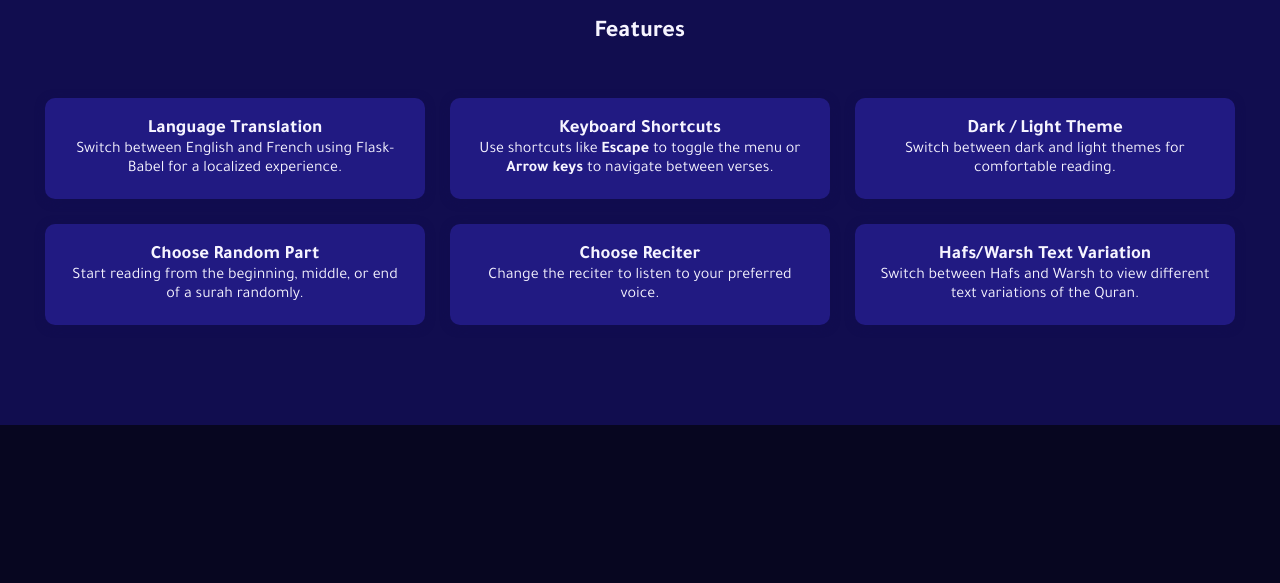
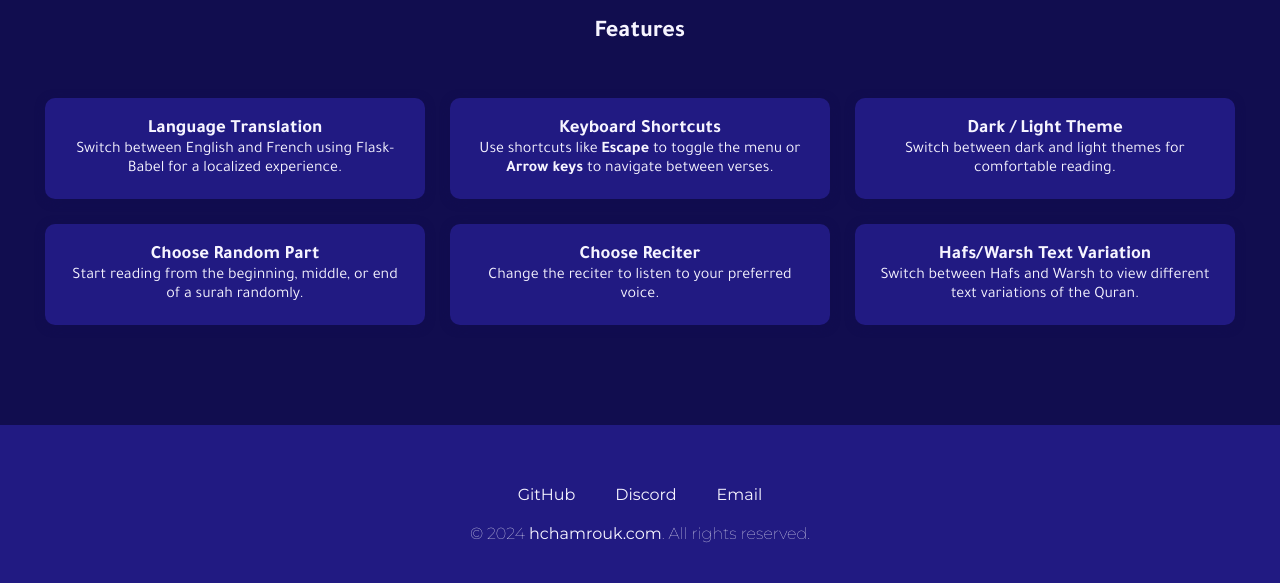
Before and after one commit to seyyko/portfolio, a Flask app: page /QuranTraining/ in a window 1280 px wide. Shown: the part 1750-2333 px from the top of the page. Before the commit the page ends 2175 px from the top, so only its background shows below. Run offline with Flask 3, Linux system fonts and the light colour scheme; parts of the project's set-up code (start-up, migrations or seed data) failed here and were passed over.

Commit message:
add a footer and update the translation

```diff
--- a/QuranTraining/templates/base.html
+++ b/QuranTraining/templates/base.html
@@ -84,6 +84,17 @@
         {% endblock %}
     </main>
 
+    <footer>
+        <div class="footer-content">
+            <ul>
+                <li><a href="https://github.com/seyyko" class="hover-cursor-event footer-link" target="_blank">GitHub</a></li>
+                <li><a href="https://discord.com/users/seyyko" class="hover-cursor-event footer-link" target="_blank">Discord</a></li>
+                <li><a href="mailto:hchamrouk.pro@gmail.com" class="hover-cursor-event footer-link">Email</a></li>
+            </ul>
+            <p>&copy; 2024 <a href="https://hchamrouk.com" class="hover-cursor-event footer-link" target="_blank">hchamrouk.com</a>. {{ _('All rights reserved.') }}</p>
+        </div>
+    </footer>
+
     <script src="{{ url_for('static', filename='QuranTraining/js/main.js') }}"></script>
     <script src="{{ url_for('static', filename='QuranTraining/js/surah_choice.js') }}"></script>
 
--- a/static/QuranTraining/css/styles.css
+++ b/static/QuranTraining/css/styles.css
@@ -448,6 +448,37 @@ header{
     top: var(--y);
 }
 
+footer {
+    z-index: 1;
+    padding: 20px;
+    position: relative;
+    background-color: var(--background-tertiary);
+}
+
+.footer-content {
+    padding-block: 20px;
+    display: flex; flex-direction: column;
+    align-items: center; justify-content: center;
+    font-family: 'Montserrat';
+    font-weight: 100;
+    ul {
+        display: flex;
+        flex-wrap: wrap;
+    }
+    li{
+        margin: 20px;
+        a{
+            width: 100%; height: 100%;
+        }
+    }
+}
+
+.footer-link{
+    font-weight: 400;
+
+}
+
+
 @media (max-width: 768px) {
     *, body{
         cursor: default;
```
Also changed, not shown: translations/en/LC_MESSAGES/messages.po, translations/fr/LC_MESSAGES/messages.po, 3 other files.
